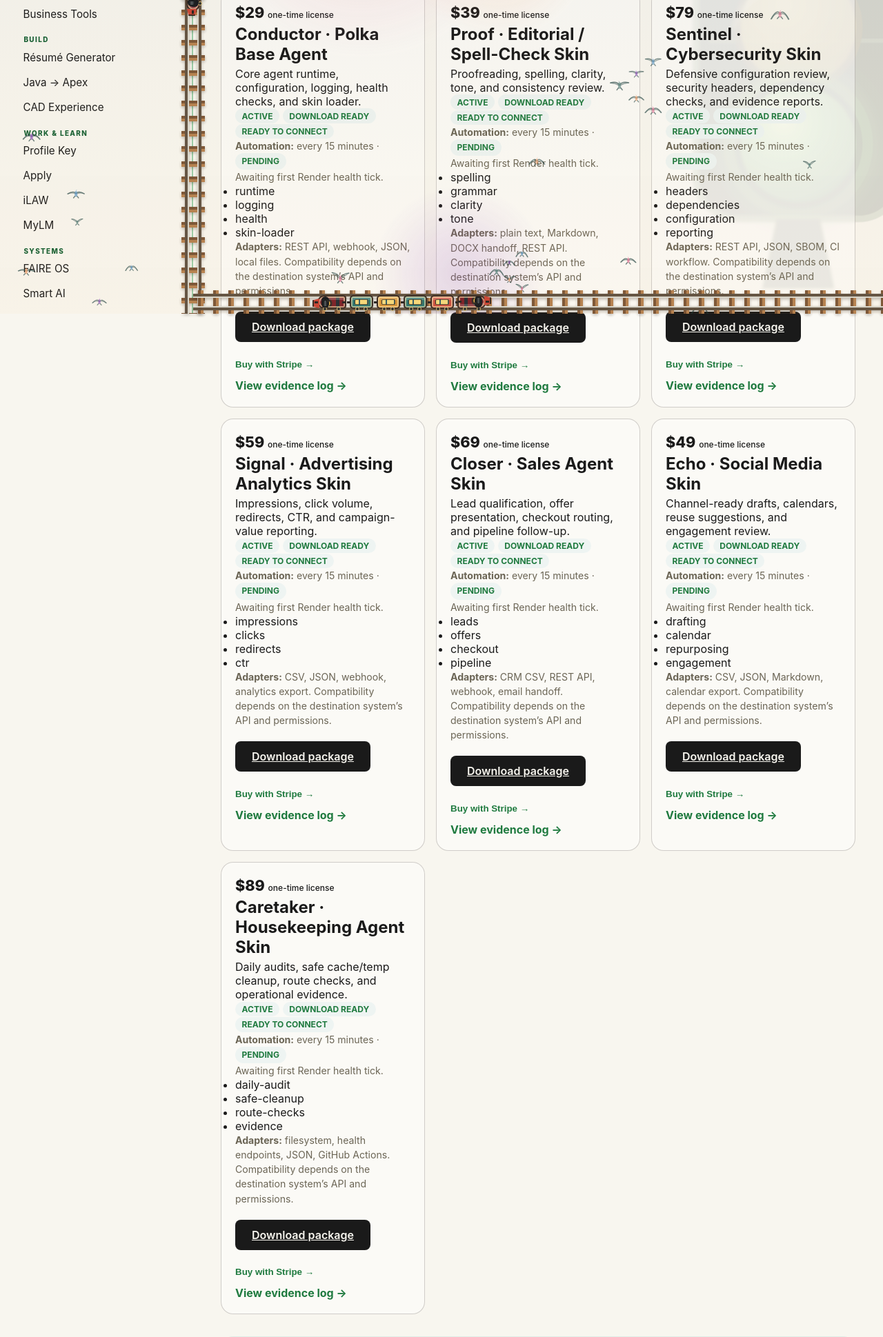
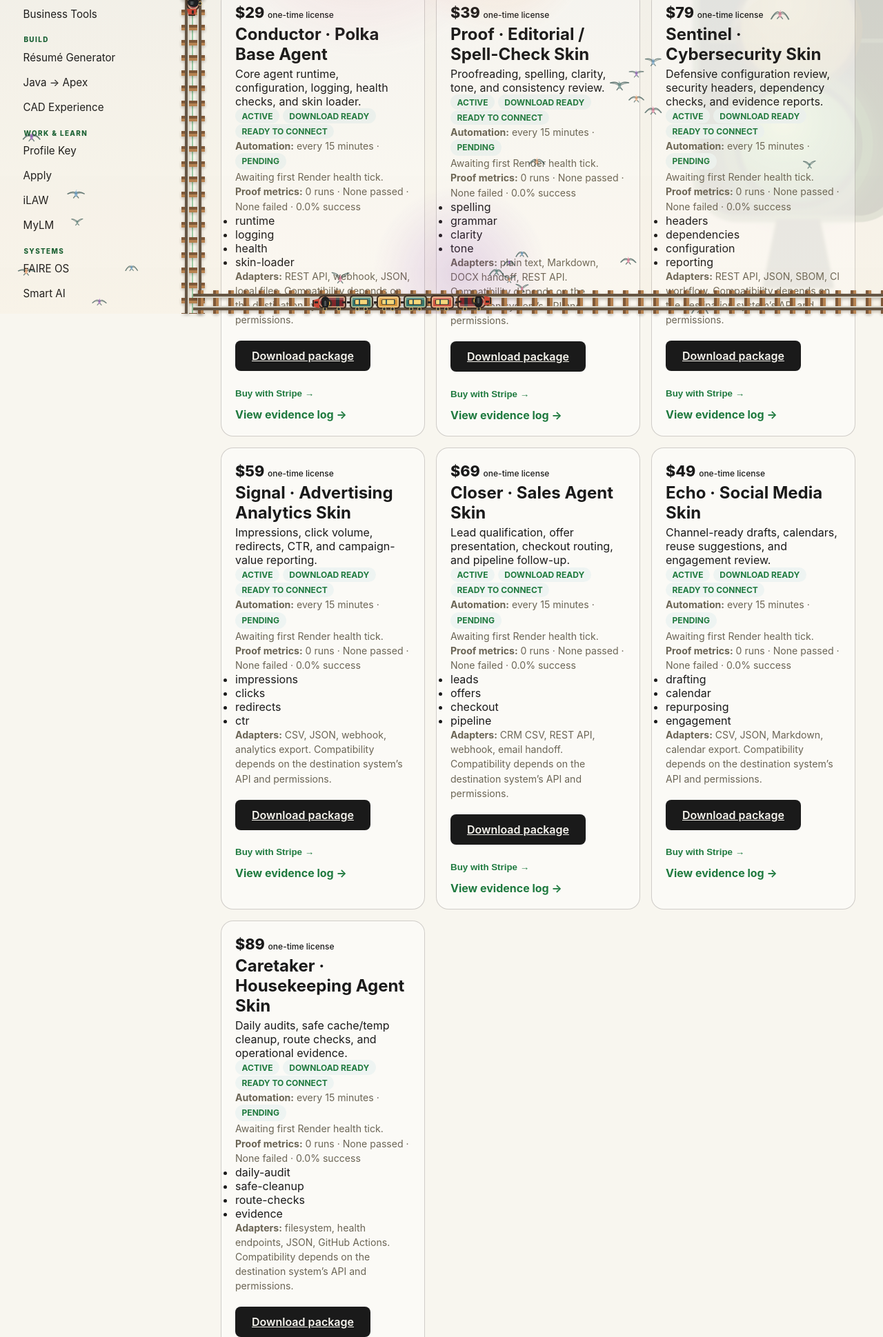
Before and after one commit to dGROUPharmacy/thepolka.cloud, a Flask app: page /agentforce in a window 1280 px wide. Shown: the part 345-2284 px from the top of the page at 69% size. Run offline with Flask 3, Linux system fonts and the light colour scheme; data comes from the database, SQL or seed files in the repository; data that the repository does not hold is empty; some libraries are stand-ins or nearby versions.

Commit message:
Expose AgentForce operational proof metrics

```diff
--- a/app.py
+++ b/app.py
@@ -423,6 +423,20 @@ def agent_statuses():
                 "SELECT last_run_at, last_status, last_detail FROM agent_automation_state WHERE agent_slug = ?",
                 (slug,),
             ).fetchone()
+            run_metrics = connection.execute(
+                """SELECT
+                     COUNT(*) AS total_runs,
+                     SUM(CASE WHEN status = 'pass' THEN 1 ELSE 0 END) AS passed_runs,
+                     SUM(CASE WHEN status = 'fail' THEN 1 ELSE 0 END) AS failed_runs,
+                     SUM(CASE WHEN status = 'attention' THEN 1 ELSE 0 END) AS attention_runs
+                   FROM agent_events
+                   WHERE agent_slug = ? AND event_type = 'scheduled_run'""",
+                (slug,),
+            ).fetchone()
+            metrics = dict(run_metrics)
+            total_runs = metrics["total_runs"] or 0
+            passed_runs = metrics["passed_runs"] or 0
+            metrics["success_rate"] = round((passed_runs / total_runs) * 100, 1) if total_runs else 0.0
             statuses[slug] = {
                 **product,
                 "active": True,
@@ -436,6 +450,7 @@ def agent_statuses():
                     "last_detail": "Awaiting first Render health tick.",
                 },
                 "automation_interval_seconds": 900,
+                "metrics": metrics,
                 "events": [dict(row) for row in events],
             }
     return statuses
--- a/templates/agentforce.html
+++ b/templates/agentforce.html
@@ -18,6 +18,7 @@
       <p><span class="status-pill status-pass">Active</span> <span class="status-pill status-pass">Download ready</span> <span class="status-pill status-{{ 'pass' if product.connected else 'attention' }}">{{ product.connection_label }}</span></p>
       <p class="small-note"><strong>Automation:</strong> every {{ product.automation_interval_seconds // 60 }} minutes · <span class="status-pill status-{{ 'pass' if product.automation.last_status == 'pass' else 'attention' }}">{{ product.automation.last_status }}</span></p>
       <p class="small-note">{{ product.automation.last_detail }}{% if product.automation.last_run_at %}<br><time datetime="{{ product.automation.last_run_at }}">Last run: {{ product.automation.last_run_at }}</time>{% endif %}</p>
+      <p class="small-note"><strong>Proof metrics:</strong> {{ product.metrics.total_runs }} runs · {{ product.metrics.passed_runs }} passed · {{ product.metrics.failed_runs }} failed · {{ product.metrics.success_rate }}% success</p>
       <ul>{% for skill in product.skills %}<li>{{ skill }}</li>{% endfor %}</ul>
       <p class="small-note"><strong>Adapters:</strong> {{ product.adapters|join(', ') }}. Compatibility depends on the destination system’s API and permissions.</p>
       <div class="agent-actions">
```
